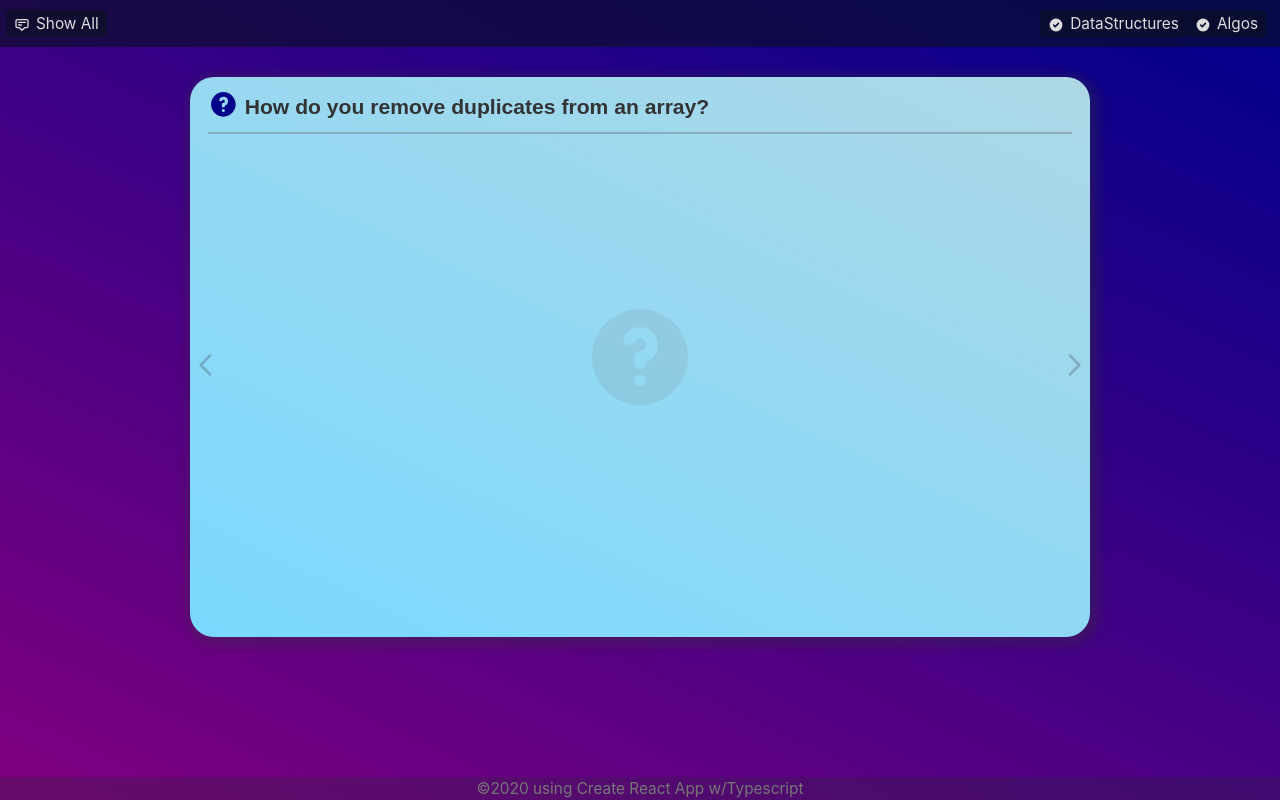
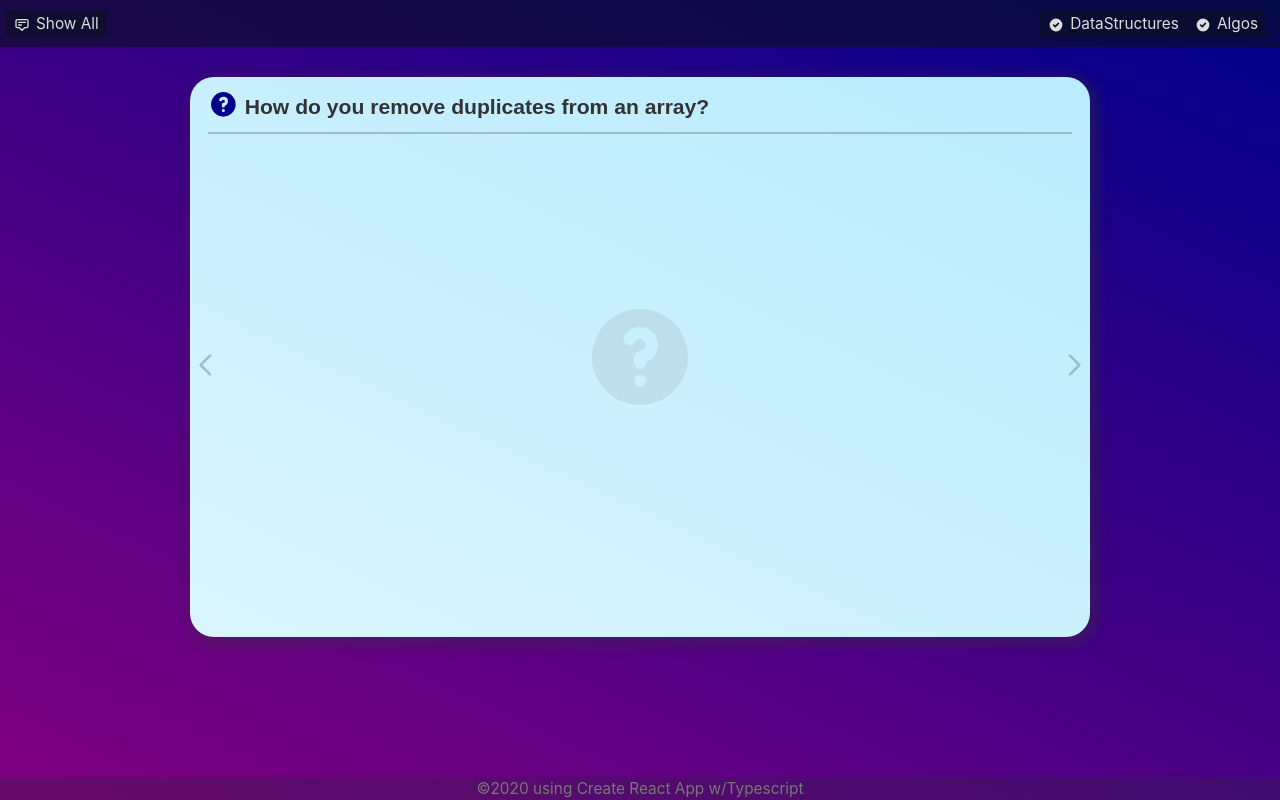
Before and after one commit to k-ger/algo-prep-site, a React (Create React App) app: page / in a window 1280 px wide. Built offline with nearby package versions, Linux system fonts and the light colour scheme.

Commit message:
Small tweaks

```diff
--- a/src/Styles/Card.css
+++ b/src/Styles/Card.css
@@ -1,7 +1,7 @@
 .card {
   border-radius: 24px;
   border: 0px;
-  background: linear-gradient(-155deg, lightblue, rgb(122, 217, 255));
+  background: linear-gradient(-155deg, rgb(185, 235, 253), rgb(218, 245, 255));
   min-height: 70vh;
   padding: 12px 18px;
   /* font-family: 'Open Sans', 'Helvetica Neue', sans-serif;  */
--- a/src/data.service.ts
+++ b/src/data.service.ts
@@ -153,7 +153,6 @@ export class DataService {
         cardType: CardType.ALGO,
         name: 'How do you sort an array of objects by multiple properties?',
         description: `
-        </br></br>
         In JS:</br>
         <code>
         data.sort((a, b) => {
```
